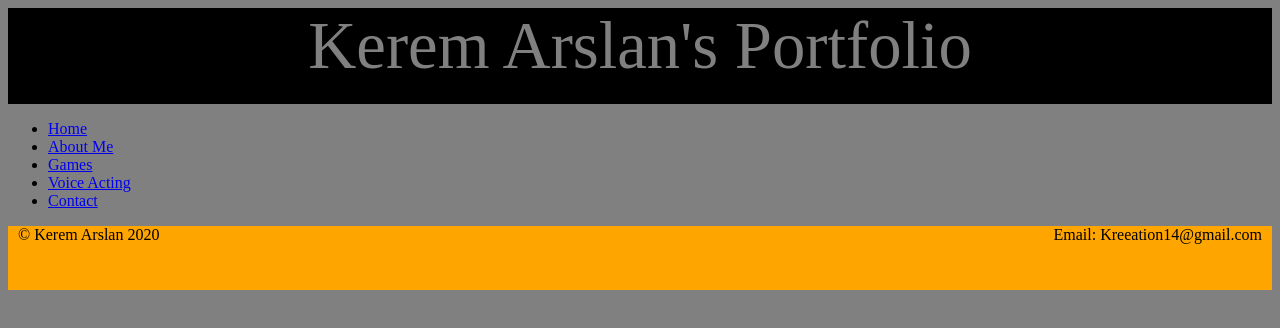
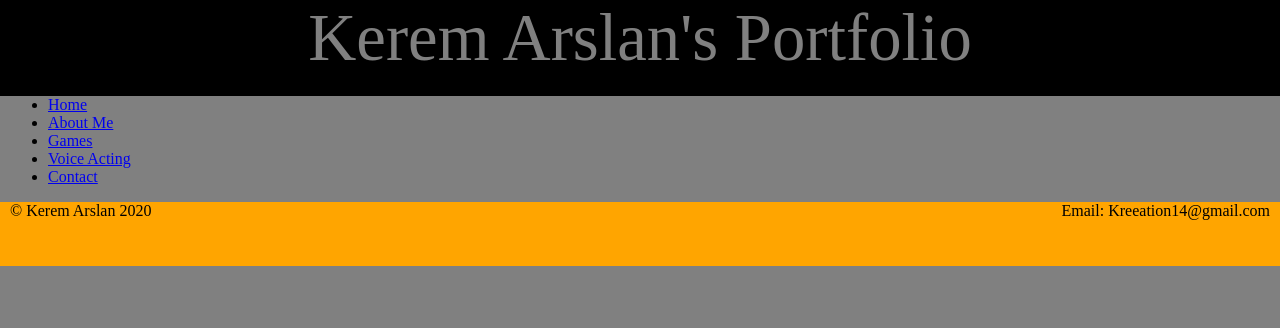
Before and after one commit to Kreeation/Website, a plain HTML site: page index.html in a window 1280 px wide. Drawn offline with Linux system fonts and the light colour scheme.

Commit message:
header/footer changes

```diff
--- a/index.html
+++ b/index.html
@@ -16,18 +16,26 @@
 
 			</div>
 		</header>
+		<br>
+		<br>
+		<br>
+		<br>
+
+
+
 		<ul>
 		<li><a href="index.html">Home</a></li>
 		<li><a href="aboutme.html">About Me</a></li>
 		<li><a href="games.html">Games</a></li>
 		<li><a href="voiceacting.html">Voice Acting</a></li>
 		<li><a href="contact.html">Contact</a></li>
+
 		</ul>
 
 
 
 		<footer>
-			<div style="background: orange; height: 4rem">
+			<div style="background: orange; height: 4rem; left: 0; position: absolute; width: 100%;">
 			<div style="float: left; margin-left: 10px">
 			&copy; Kerem Arslan 2020
 			</div>
--- a/www/css/style.css
+++ b/www/css/style.css
@@ -4,7 +4,10 @@
 	color: grey;
 	background-color: black; height: 6rem;
 	text-align: center;
-	margin: 0;
+	left: 0;
+	top: 0;
+	position: absolute;
+	width: 100%;
 
 }
 .writing
```
Also changed, not shown: aboutme.html (+1 -1 lines), contact.html (+1 -1 lines), games.html (+1 -1 lines), voiceacting.html (+1 -1 lines).
